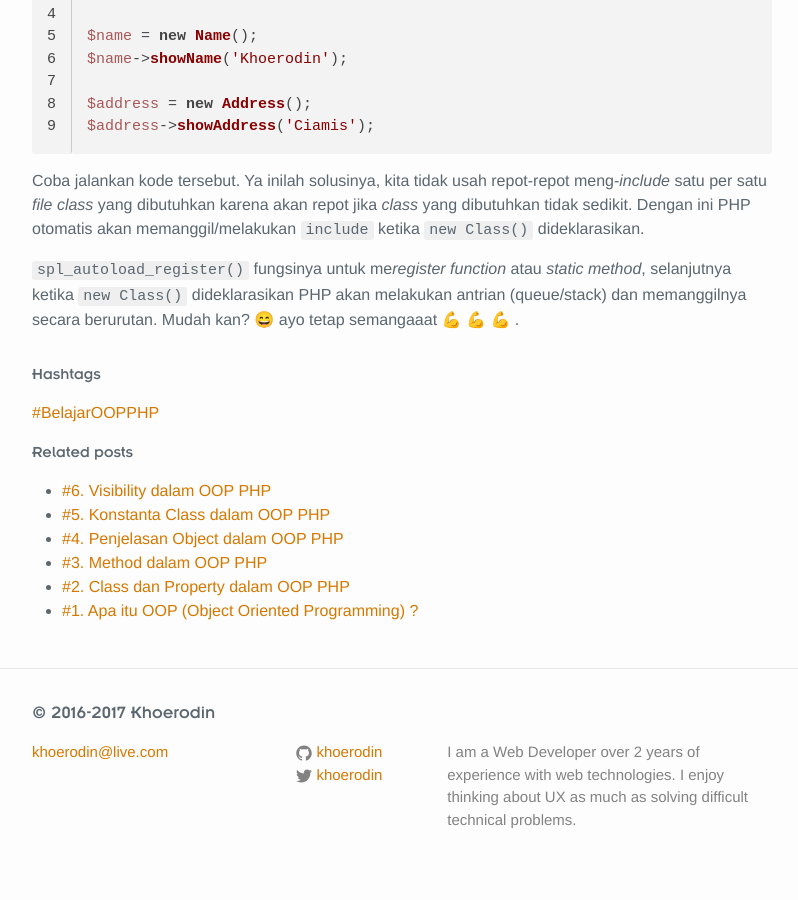
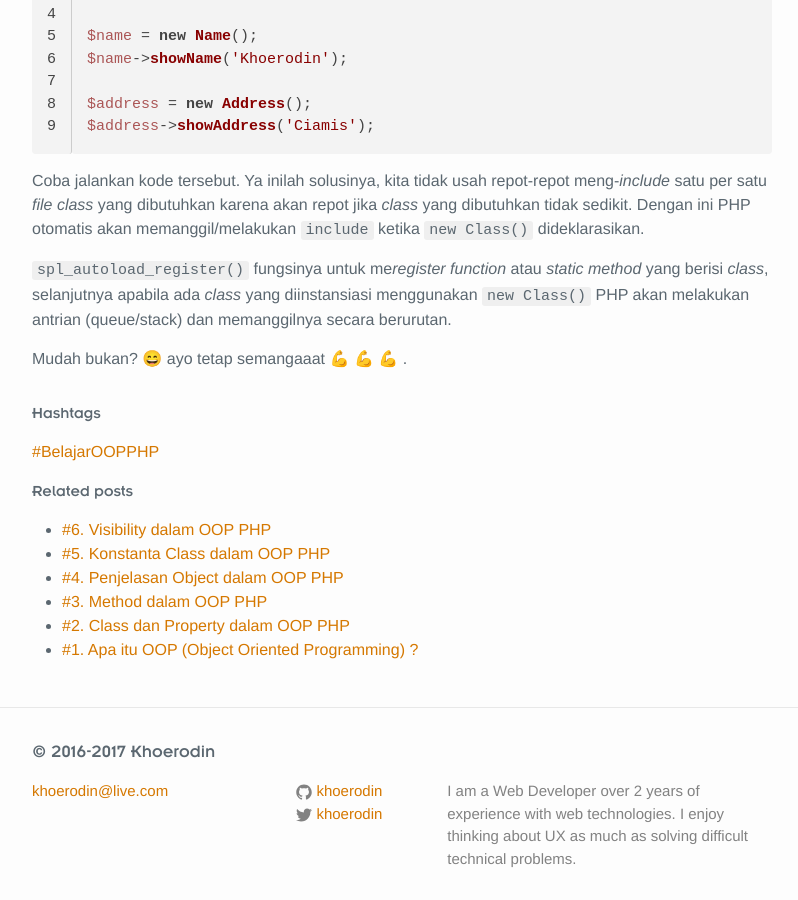
Before and after one commit to khoerodin/khoerodin.github.io, a Jekyll site: the page built from _posts/2017-02-12-class-autoloader-dalam-oop-php.md, in a window 1280 px wide and 900 px high, scrolled down 1290 px. Shown: the whole window, without its empty margins (238-1036 px from the left). Built offline with Jekyll 4.4.1, drawn with Linux system fonts in a browser that asks for light colours; nearby versions of some CDN libraries; emoji names are drawn with the system emoji font; comment, search, counter and statistics services are not loaded.

Commit message:
edit definisi spl..

```diff
--- a/_posts/2017-02-12-class-autoloader-dalam-oop-php.md
+++ b/_posts/2017-02-12-class-autoloader-dalam-oop-php.md
@@ -59,4 +59,6 @@ $address->showAddress('Ciamis');
 
 Coba jalankan kode tersebut. Ya inilah solusinya, kita tidak usah repot-repot meng-*include* satu per satu _file class_ yang dibutuhkan karena akan repot jika _class_ yang dibutuhkan tidak sedikit. Dengan ini PHP otomatis akan memanggil/melakukan `include` ketika `new Class()` dideklarasikan.
 
-`spl_autoload_register()` fungsinya untuk me*register function* atau *static method*,  selanjutnya ketika `new Class()` dideklarasikan PHP akan melakukan antrian (queue/stack) dan memanggilnya secara berurutan. Mudah kan? :smile: ayo tetap semangaaat :muscle: :muscle: :muscle: .
+`spl_autoload_register()` fungsinya untuk me*register function* atau *static method* yang berisi _class_,  selanjutnya apabila ada _class_ yang diinstansiasi menggunakan `new Class()` PHP akan melakukan antrian (queue/stack) dan memanggilnya secara berurutan.
+
+Mudah bukan? :smile: ayo tetap semangaaat :muscle: :muscle: :muscle: .
```
